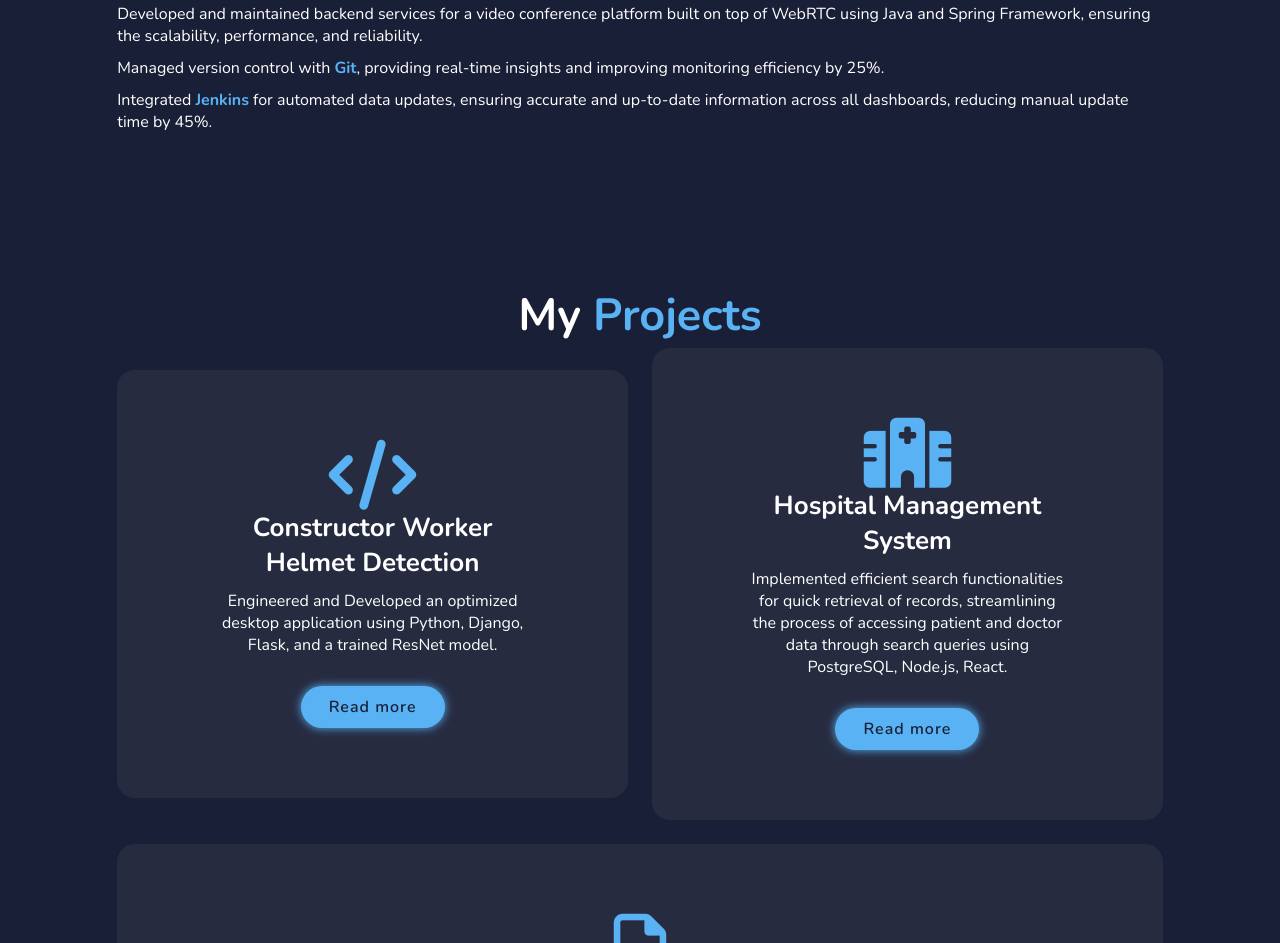
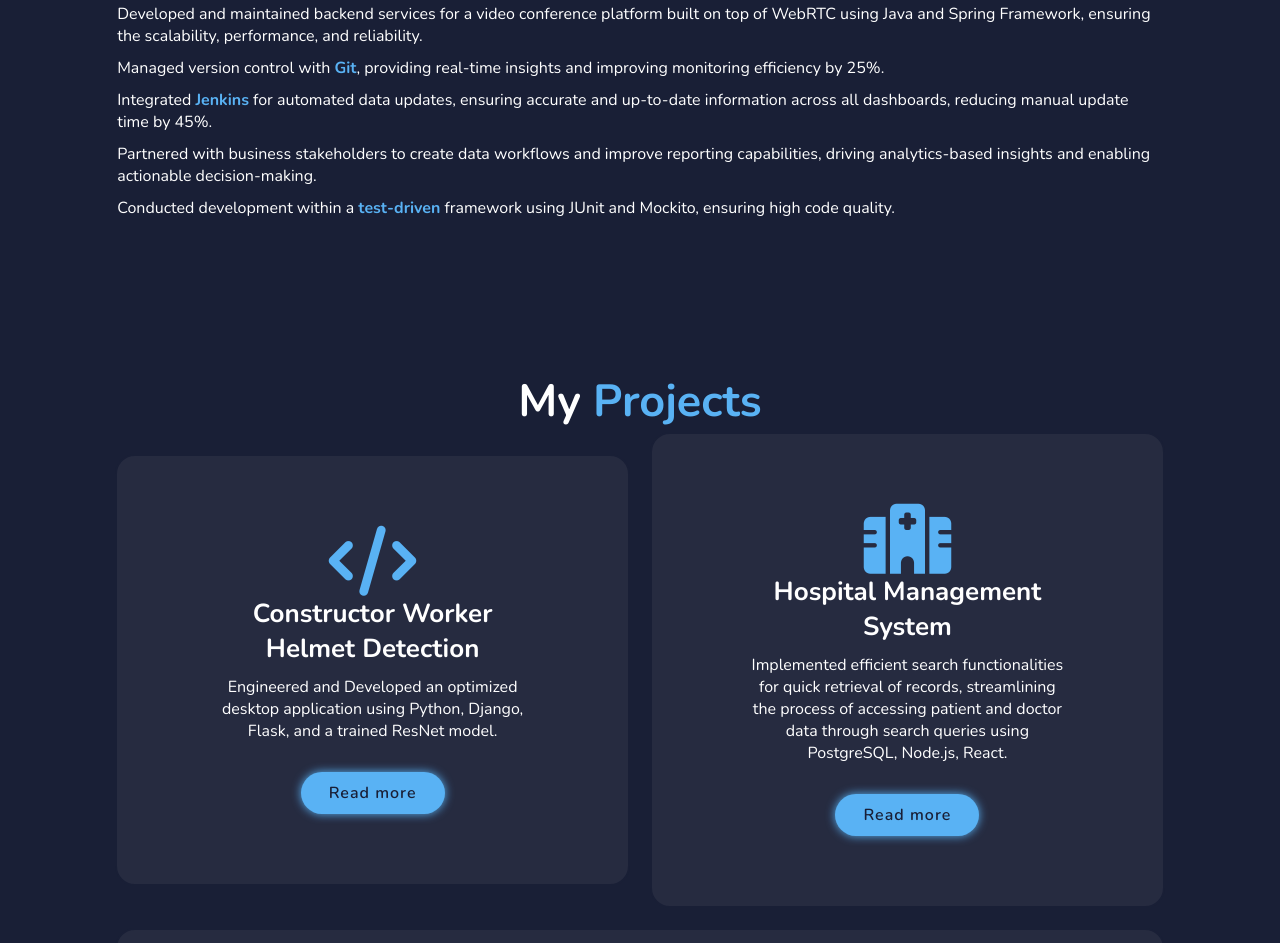
Before and after one commit to charantatineni/newportfolio, a plain HTML site: page index.html in a window 1280 px wide. Shown: the part 1824-2767 px from the top of the page. Drawn offline with nearby package versions, Linux system fonts and the light colour scheme.

Commit message:
Update index.html

```diff
--- a/index.html
+++ b/index.html
@@ -128,6 +128,9 @@
                     <li>Managed version control with <strong>Git</strong>, providing real-time insights and improving monitoring efficiency by 25%.</li>
                     <li>Integrated <strong>Jenkins</strong> for automated data updates, ensuring accurate and up-to-date information across all dashboards, reducing
                         manual update time by 45%.</li>
+                <li>Partnered with business stakeholders to create data workflows and improve reporting capabilities, driving analytics-based
+insights and enabling actionable decision-making.</li>
+                <li>Conducted development within a <strong>test-driven</strong> framework using JUnit and Mockito, ensuring high code quality.</li>
 
 
             </ul>
```
